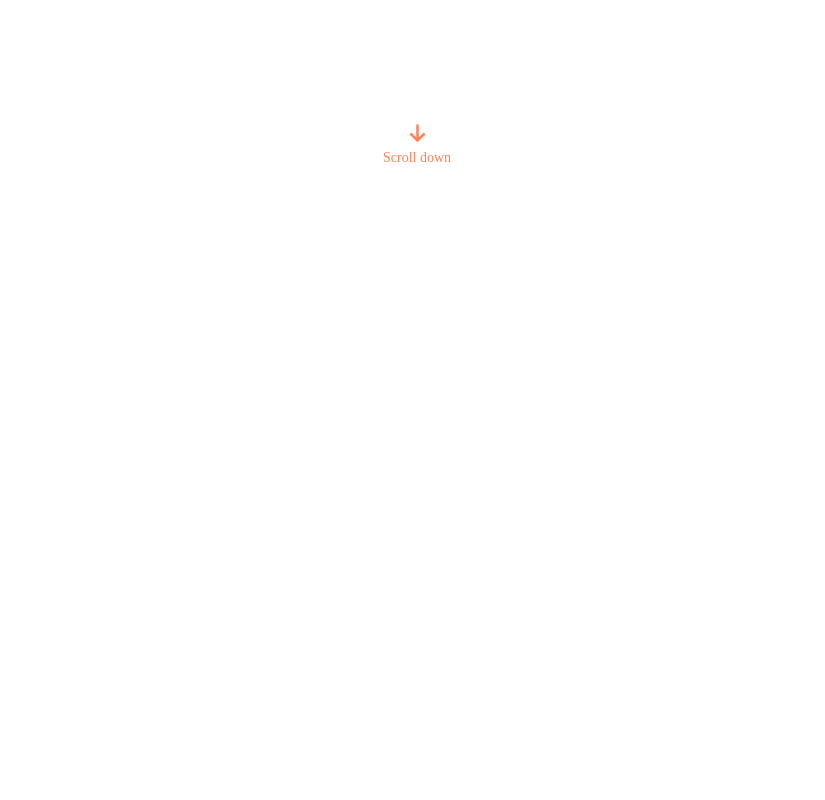
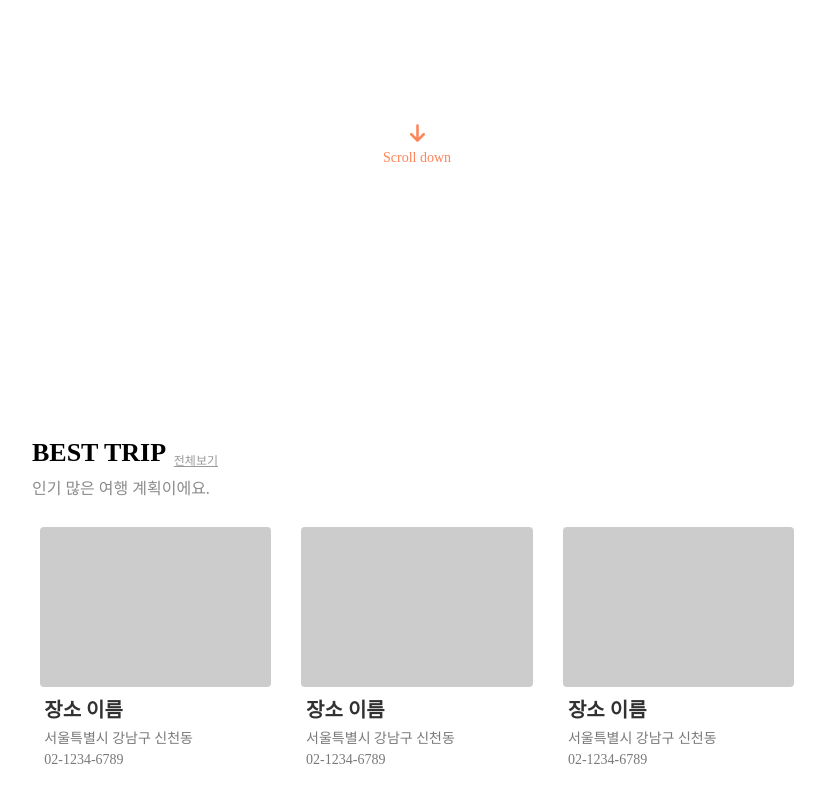
Before and after one commit to 01jungseungmin/Triplan, a React (Create React App) app in the folder Front/: page / in a window 1280 px wide. Shown: the part 592-1392 px from the top of the page, without its empty margins (223-1048 px from the left). Before the commit the page ends 800 px from the top, so only its background shows below. Built offline with nearby package versions, Linux system fonts and the light colour scheme; a web font is replaced by a local one.

Commit message:
메인 베스트 게시글, Top 버튼 생성

```diff
--- /dev/null
+++ b/Front/src/components/BestBoard.jsx
@@ -0,0 +1,45 @@
+import React from 'react';
+import '../components/css/BestBoard.css'
+import BoardItem from './BoardItem';
+
+function BestBoard() {
+  const Boards = [
+    {
+      name: '장소 이름',
+      address: '서울특별시 강남구 신천동',
+      phone: '02-1234-6789',
+    },
+    {
+      name: '장소 이름',
+      address: '서울특별시 강남구 신천동',
+      phone: '02-1234-6789',
+    },
+    {
+      name: '장소 이름',
+      address: '서울특별시 강남구 신천동',
+      phone: '02-1234-6789',
+    },
+  ];
+
+  return (
+    <div className="best-Board-container">
+      <div className="BestBoard-header-box">
+        <div className='BestBoard-header'>BEST TRIP</div>
+        <a href="#">전체보기</a>
+      </div>
+      <div className='BeatBoardSub'>인기 많은 여행 계획이에요.</div>
+      <div className="best-Board-list">
+        {Boards.map((board, index) => (
+          <BoardItem
+            key={index}
+            name={board.name}
+            address={board.address}
+            phone={board.phone}
+          />
+        ))}
+      </div>
+    </div>
+  );
+};
+
+export default BestBoard;
--- /dev/null
+++ b/Front/src/components/BoardItem.jsx
@@ -0,0 +1,15 @@
+import React from 'react';
+import './css/BoardItem.css';
+
+function BoardItem({ name, address, phone }) {
+  return (
+    <div className="Board-card">
+        <div className="image-Boardholder"></div>
+        <div className='BoardItem-Name'>{name}</div>
+        <div className='BoardItem-address'>{address}</div>
+        <div className='BoardItem-phone'>{phone}</div>
+    </div>
+  );
+};
+
+export default BoardItem;
--- /dev/null
+++ b/Front/src/components/TopButton.jsx
@@ -0,0 +1,41 @@
+import React, {useState, useEffect} from 'react';
+import './css/TopButton.css';
+import { faL } from '@fortawesome/free-solid-svg-icons';
+
+function TopButton() {
+    const [showButton, setShowButton] = useState(false);
+
+    useEffect(() => {
+        const handleScroll = () => {
+            if(window.pageYOffset > 300) {
+                setShowButton(true);
+            } else {
+                setShowButton(false);
+            }
+        };
+
+        window.addEventListener("scroll", handleScroll);
+        return() => {
+            window.removeEventListener('scroll', handleScroll);
+        };
+    }, []);
+
+    const scrollToTop = () => {
+        window.scrollTo({
+            top: 0,
+            behavior: 'smooth'
+        });
+    };
+
+    return (
+        <>
+          {showButton && (
+            <button className="top-button" onClick={scrollToTop}>
+              Top
+            </button>
+          )}
+        </>
+    );
+}
+
+export default TopButton;
--- /dev/null
+++ b/Front/src/components/css/BestBoard.css
@@ -0,0 +1,45 @@
+.best-Board-container {
+    max-width: 100%;
+    margin-top: 30%;
+    padding: 3%;
+  }
+
+  .BestBoard-header-box {
+    display: flex;
+    align-items: end;
+  }
+
+  .BestBoard-header {
+    font-size: 26px;
+    font-weight: 700;
+    font-family: 'PretendardFont';
+  }
+
+  .BestBoard-header-box a {
+    font-size: 12px;
+    color: #999;
+    margin-left: 1%;
+  }
+
+  .BeatBoardSub {
+    font-size: 16px;
+    font-family: 'PretendardFont';
+    color: #8b8b8b;
+    text-align: left;
+    margin-top: 1%;
+  }
+
+  .best-Board-list {
+    display: flex;
+    justify-content: space-between;
+    margin-top: 20px;
+  }
+
+  /* .Board-card {
+    width: 30%;
+    background-color: #fff;
+    padding: 20px;
+    border-radius: 8px;
+    box-shadow: 0 2px 8px rgba(0, 0, 0, 0.1);
+  }
+   */
--- /dev/null
+++ b/Front/src/components/css/BoardItem.css
@@ -0,0 +1,39 @@
+/* BoardItem.css */
+.Board-card {
+    width: 30%;
+    background-color: #fff;
+    border-radius: 8px;
+    /* box-shadow: 0 2px 8px rgba(0, 0, 0, 0.1); */
+    display: flex;
+    flex-direction: column;
+    align-items: center;
+    padding: 1%;
+  }
+
+  .image-Boardholder {
+    width: 100%;
+    height: 160px;
+    background-color: #cccccc;
+    border-radius: 4px;
+  }
+
+  .BoardItem-Name {
+    width: 100%;
+    font-size: 20px;
+    text-align: left;
+    margin-top: 3%;
+    padding-left: 4%;
+    font-weight: 700;
+    color: #313131;
+    font-family: 'PretendardFont';
+  }
+
+  .BoardItem-address, .BoardItem-phone {
+    width: 100%;
+    font-size: 14px;
+    color: #797979;
+    margin-top: 2%;
+    text-align: left;
+    padding-left: 4%;
+    font-family: 'PretendardFont';
+  }
--- /dev/null
+++ b/Front/src/components/css/TopButton.css
@@ -0,0 +1,23 @@
+.top-button {
+    position: fixed;
+    bottom: 20px;
+    right: 20px;
+    background-color: #333;
+    color: white;
+    border: none;
+    border-radius: 50px;
+    padding: 10px 20px;
+    cursor: pointer;
+    font-size: 16px;
+    box-shadow: 0 2px 8px rgba(0, 0, 0, 0.3);
+    opacity: 0.7;
+    transition: opacity 0.3s ease-in-out;
+  }
+
+  .top-button:hover {
+    opacity: 1;
+  }
+
+  .top-button:active {
+    background-color: #555;
+  }
--- a/Front/src/pages/Main/Main.css
+++ b/Front/src/pages/Main/Main.css
@@ -1,7 +1,7 @@
 .MainContainer {
     text-align: center;
     margin: 0 auto;
-    padding: 0 230px;
+    padding: 0 18%;
     box-sizing: border-box;
   }
 
@@ -96,7 +96,7 @@
     justify-content: center;
     align-items: center;
     margin-top: auto;
-    margin-bottom: 2%;
+    margin-bottom: 10%;
   }
 
 
--- a/Front/src/pages/Main/Main.jsx
+++ b/Front/src/pages/Main/Main.jsx
@@ -1,10 +1,21 @@
-import { useState } from "react"
+import { useState, useRef } from "react"
 import { FontAwesomeIcon } from '@fortawesome/react-fontawesome';
 import { faArrowDown } from '@fortawesome/free-solid-svg-icons';
 import Header from '../../components/Header';
+import BestBoard from "../../components/BestBoard";
+import TopButton from "../../components/TopButton";
 import './Main.css';
 
 function Main() {
+
+  const bestBoardRef = useRef(null);
+
+  const scrollToBestBoard = () => {
+    if(bestBoardRef.current) {
+      bestBoardRef.current.scrollIntoView({behavior : 'smooth'});
+    }
+  }
+
     return (
         <div className="MainContainer">
           <Header />
@@ -30,11 +41,15 @@ function Main() {
             </div>
           </div>
           <div className="scroll-indicator">
-            <button className="scroll-button">
+            <button className="scroll-button" onClick={scrollToBestBoard}>
               <span className="arrow"><FontAwesomeIcon icon={faArrowDown} /></span>
               <span className="text">Scroll down</span>
             </button>
           </div>
+          <div ref={bestBoardRef}>
+            <BestBoard />
+          </div>
+          <TopButton />
         </div>
     );
 }
```
